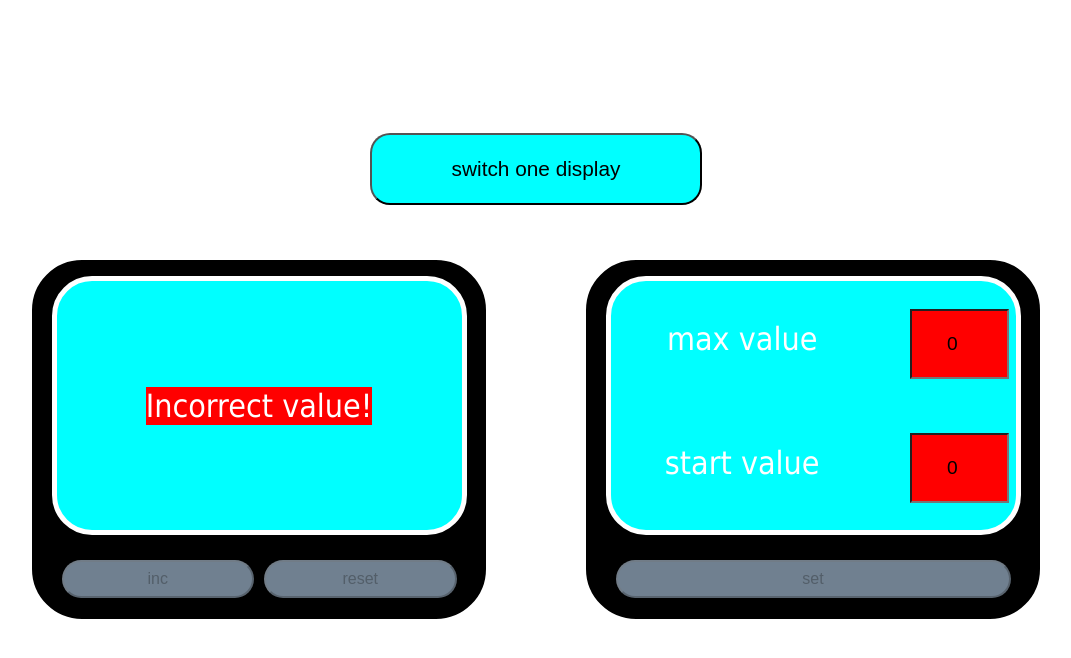
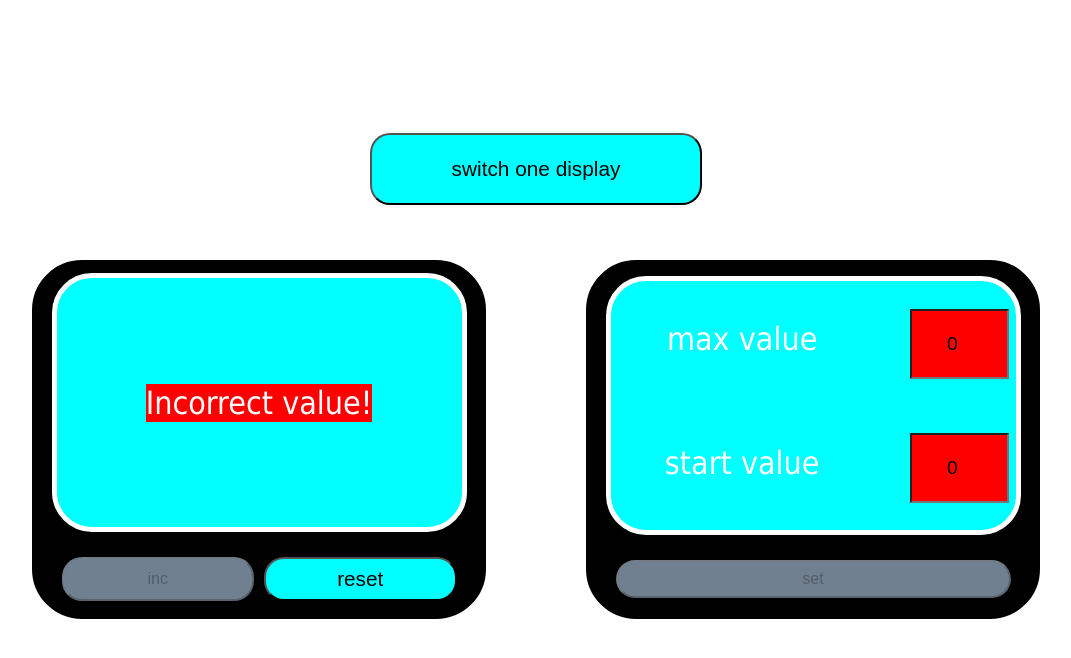
Before and after one commit to Lelik7777/exams, a React (Create React App) app: page / in a window 1280 px wide. Both pictures are taken after a click on the button "switch two displays". Shown: the top 658 px of the page, without its empty margins (104-1175 px from the left). Built offline with nearby package versions, Linux system fonts and the light colour scheme.

Commit message:
refactoring

```diff
--- a/src/App.tsx
+++ b/src/App.tsx
@@ -1,15 +1,14 @@
 import React, {useEffect, useState} from 'react';
 import './App.css';
-import {Count} from './exam_5.11.2021/components/Count';
-import {Set} from './exam_5.11.2021/components/Set';
 import {Button} from './exam_5.11.2021/components/Button';
-import {Count2} from './exam_5.11.2021/components/Count2';
+import {CountOneDisplay} from './exam_5.11.2021/components/CountOneDisplay';
+import {CounterTwoDisplays} from './exam_5.11.2021/components/CounterTwoDisplays';
 
 export type ActionType = {
     type: 'setMaxValue' | 'setMinValue' | 'changeCount' | 'setInitialValue' | 'showMessageAndToggle';
-    b?: boolean;
-    b2?: boolean;
-    n?: number;
+    message?: boolean;
+    toggle?: boolean;
+    num?: number;
 }
 export type ValueType = {
     min: number;
@@ -32,36 +31,39 @@ export function App() {
     });
 
     useEffect(() => {
-        value.count = value.min;
+        setValue({...value, count: value.min})
     }, [value.min])
+
     useEffect(() => {
-        let min = localStorage.getItem('min_value');
-        let max = localStorage.getItem('max_value');
-        min && max && setValue({...value, max: JSON.parse(max), min: JSON.parse(min)});
+        const valueL = localStorage.getItem('value');
+        valueL && setValue({...value, max: JSON.parse(valueL).max, min: JSON.parse(valueL).min});
     }, []);
     useEffect(() => {
-        localStorage.setItem('max_value', JSON.stringify(value.max));
-        localStorage.setItem('min_value', JSON.stringify(value.min));
+        const valueL = {
+            max: value.max,
+            min: value.min
+        }
+        localStorage.setItem('value', JSON.stringify(valueL));
+
     }, [value.max, value.min]);
 
-    const reducer: (a: ActionType) => void = (action) => {
+    const reduce: (a: ActionType) => void = (action) => {
         switch (action.type) {
             case 'setMinValue':
-                return action.n !== undefined && setValue({...value, min: action.n, message: true});
-
+                return action.num !== undefined && setValue({...value, min: action.num, message: true});
             case 'setMaxValue':
-                return action.n !== undefined && setValue({...value, max: action.n, message: true});
+                return action.num !== undefined && setValue({...value, max: action.num, message: true});
             case 'changeCount':
                 let count = value.count;
                 value.count <= value.max && count++;
                 return setValue({...value, count});
             case 'setInitialValue':
-                return action.n !== undefined && setValue({...value, count: action.n});
+                return action.num !== undefined && setValue({...value, count: action.num});
             case 'showMessageAndToggle':
-                return action.b !== undefined && action.b2 !== undefined && setValue({
+                return action.message !== undefined && action.toggle !== undefined && setValue({
                     ...value,
-                    message: action.b,
-                    toggle: action.b2
+                    message: action.message,
+                    toggle: action.toggle
                 });
             default:
                 return setValue(value);
@@ -80,30 +82,9 @@ export function App() {
             />
             {value.variantCounters
                 ?
-                <div className="counter_2">
-                    {
-                        !value.toggle ?
-                            <Count2
-                                data={value}
-                                reducer={reducer}
-                            />
-                            :
-                            <Set
-                                data={value}
-                                reducer={reducer}
-                            />
-                    }
-                </div>
+                <CountOneDisplay value={value} reduce={reduce}/>
                 :
-                <div className={'counter_1'}>
-                    <Count data={value}
-                           reducer={reducer}
-                    />
-                    <Set
-                        reducer={reducer}
-                        data={value}
-                    />
-                </div>
+                <CounterTwoDisplays value={value} reduce={reduce}/>
             }
         </div>
     );
--- a/src/exam_5.11.2021/components/Count.tsx
+++ b/src/exam_5.11.2021/components/Count.tsx
@@ -5,13 +5,13 @@ import {ActionType, ValueType} from '../../App';
 
 type PropsType = {
     data: ValueType;
-    reducer: (a: ActionType) => void;
+    reduce: (a: ActionType) => void;
 }
-export const Count = ({data, reducer}: PropsType) => {
+export const Count = ({data, reduce}: PropsType) => {
 
-    const onClick = () => reducer({type: 'setInitialValue', n: data.min});
+    const onClick = () => reduce({type: 'setInitialValue', num: data.min});
 
-    const changeCount = () => reducer({type: 'changeCount'});
+    const changeCount = () => reduce({type: 'changeCount'});
 
     return (
         <div className={'container'}>
@@ -20,11 +20,11 @@ export const Count = ({data, reducer}: PropsType) => {
             />
             <div className={'wrapper_buttons_count'}>
                 <Button title={'inc'}
-                        disabled={data.count === data.max || data.message ? true : false}
+                        disabled={data.count === data.max || data.message}
                         onClick={changeCount}
                 />
                 <Button title={'reset'}
-                        disabled={(data.min >= 0 && data.count > data.min) ? false : true}
+                        disabled={data.min <= 0 && data.count < data.min}
                         onClick={onClick}
                 />
             </div>
--- a/src/exam_5.11.2021/components/Count2.tsx
+++ b/src/exam_5.11.2021/components/Count2.tsx
@@ -5,13 +5,13 @@ import {ActionType, ValueType} from '../../App';
 
 type PropsType = {
     data: ValueType;
-    reducer: (a: ActionType) => void;
+    reduce: (a: ActionType) => void;
 }
-export const Count2 = ({data, reducer}: PropsType) => {
+export const Count2 = ({data, reduce}: PropsType) => {
 
-    const onClickReset = () => reducer({type: 'setInitialValue', n: data.min});
-    const onClickSet = () => reducer({type: 'showMessageAndToggle', b: false, b2: true});
-    const changeCount = () => reducer({type: 'changeCount'});
+    const onClickReset = () => reduce({type: 'setInitialValue', num: data.min});
+    const onClickSet = () => reduce({type: 'showMessageAndToggle', message: false, toggle: true});
+    const changeCount = () => reduce({type: 'changeCount'});
 
     return (
         <div className={'container'}>
@@ -20,11 +20,11 @@ export const Count2 = ({data, reducer}: PropsType) => {
             />
             <div className={'wrapper_buttons_count'}>
                 <Button title={'inc'}
-                        disabled={data.count === data.max || data.message ? true : false}
+                        disabled={data.count === data.max || data.message}
                         onClick={changeCount}
                 />
                 <Button title={'reset'}
-                        disabled={data.min >= 0 && data.count > data.min ? false : true}
+                        disabled={data.min <= 0 && data.count < data.min}
                         onClick={onClickReset}
                 />
                 <Button disabled={false} title={'set'} onClick={onClickSet}/>
--- /dev/null
+++ b/src/exam_5.11.2021/components/CountOneDisplay.tsx
@@ -0,0 +1,24 @@
+import {Count2} from './Count2';
+import {Set} from './Set';
+import React from 'react';
+import {ActionType, ValueType} from '../../App';
+
+type PropsType = {
+    value: ValueType;
+    reduce: (a: ActionType) => void;
+}
+export const CountOneDisplay = ({value,reduce}:PropsType) => {
+    return (
+        <div className="counter_2">
+            {
+                !value.toggle ?
+                    <Count2 data={value} reduce={reduce}/>
+                    :
+                    <Set
+                        data={value}
+                        reduce={reduce}
+                    />
+            }
+        </div>
+    )
+};
--- /dev/null
+++ b/src/exam_5.11.2021/components/CounterTwoDisplays.tsx
@@ -0,0 +1,22 @@
+import {Count} from './Count';
+import {Set} from './Set';
+import React from 'react';
+import {ActionType, ValueType} from '../../App';
+
+type PropsType={
+    value:ValueType;
+    reduce: (a: ActionType) => void;
+}
+export const CounterTwoDisplays = ({value,reduce}:PropsType) => {
+    return (
+        <div className={'counter_1'}>
+            <Count data={value}
+                   reduce={reduce}
+            />
+            <Set
+                reduce={reduce}
+                data={value}
+            />
+        </div>
+    )
+}
--- a/src/exam_5.11.2021/components/DisplayForSet.tsx
+++ b/src/exam_5.11.2021/components/DisplayForSet.tsx
@@ -6,16 +6,16 @@ import {ActionType, ValueType} from '../../App';
 
 type PropsType = {
     data: ValueType;
-    reducer: (a: ActionType) => void;
+    reduce: (a: ActionType) => void;
     setDisableSet: (b: boolean) => void;
 }
-export const DisplayForSet = ({data, reducer, setDisableSet,}: PropsType) => {
+export const DisplayForSet = ({data, reduce, setDisableSet,}: PropsType) => {
     //
     const changeValue = (n: number) => {
-        reducer({type: 'setMinValue', n});
+        reduce({type: 'setMinValue', num: n});
     }
     const changeValue2 = (n: number) => {
-        reducer({type: 'setMaxValue', n});
+        reduce({type: 'setMaxValue', num: n});
     }
     return (
         <div className={'display display_set'}>
--- a/src/exam_5.11.2021/components/Input.tsx
+++ b/src/exam_5.11.2021/components/Input.tsx
@@ -1,4 +1,4 @@
-import React, {ChangeEvent} from 'react';
+import React, {ChangeEvent, useEffect} from 'react';
 import {ValueType} from '../../App';
 
 type PropsType = {
@@ -20,13 +20,20 @@ export const Input = ({
 
 
     const onChange = (e: ChangeEvent<HTMLInputElement>) => {
+
+        const valueInput = e.currentTarget.valueAsNumber;
         if (e.currentTarget) {
-            changeValue(+e.currentTarget.value);
+            changeValue(valueInput);
         }
         setDisableSet(false);
-        +e.currentTarget.value < 0 && setDisableSet(true);
+        valueInput < 0 && setDisableSet(true);
     }
-    data.max <= data.min && setDisableSet(true)
+
+    useEffect(() => {
+        data.max <= data.min && setDisableSet(true)
+    }, [])
+
+
     return (
         <span className={'span_input'}>
             <input type={type}
--- a/src/exam_5.11.2021/components/Set.tsx
+++ b/src/exam_5.11.2021/components/Set.tsx
@@ -5,19 +5,19 @@ import {ActionType, ValueType} from '../../App';
 
 type PropsType = {
     data: ValueType;
-    reducer: (a: ActionType) => void;
+    reduce: (a: ActionType) => void;
 }
-export const Set = ({data, reducer}: PropsType) => {
+export const Set = ({data, reduce}: PropsType) => {
     const [disableSet, setDisableSet] = useState(true);
     const onClick = () => {
         setDisableSet(true);
-        reducer({type: 'showMessageAndToggle', b: false, b2: false});
+        reduce({type: 'showMessageAndToggle', message: false, toggle: false});
     }
     return (
         <div className={'container'}>
             <DisplayForSet
                 data={data}
-                reducer={reducer}
+                reduce={reduce}
                 setDisableSet={setDisableSet}
             />
             <div className={'wrapper_buttons_count'}>
```
